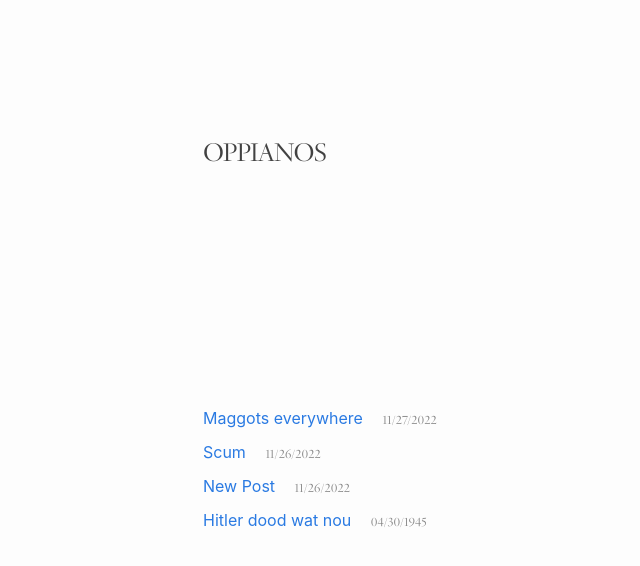
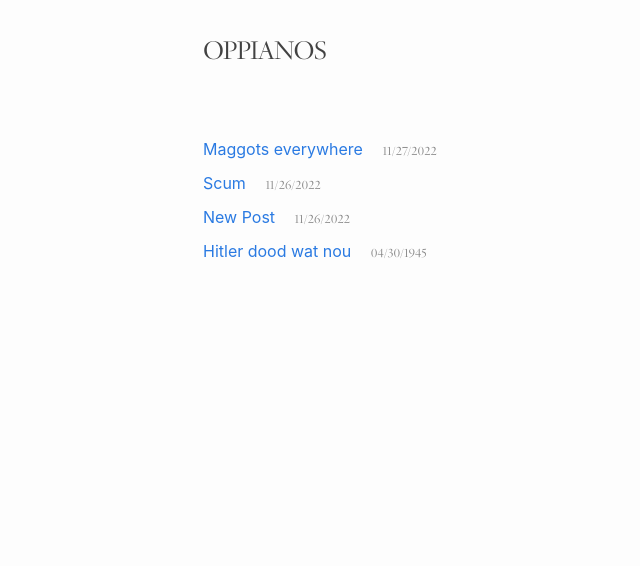
Before and after one commit to TheatrumMundi/TheatrumMundi, a Jekyll site: the page built from index.markdown, in a window 1280 px wide. Shown: the top 566 px of the page, without its empty margins (67-707 px from the left). Built offline with Jekyll 4.4.1, drawn with Linux system fonts in a browser that asks for light colours; some web fonts are replaced.

Commit message:
header margin edit

```diff
--- a/_sass/minima/_layout.scss
+++ b/_sass/minima/_layout.scss
@@ -2,10 +2,10 @@
  * Site header
  */
 .site-header {
-  margin-top: 10%;
-  margin-bottom: 10%;
+  margin-top: 2%;
+  margin-bottom: 2%;
   border-bottom: none;
-  min-height: $spacing-unit * 4;
+  min-height: $spacing-unit * 1.875;
 
   // Positioning context for the mobile navigation icon
   position: relative;
```
